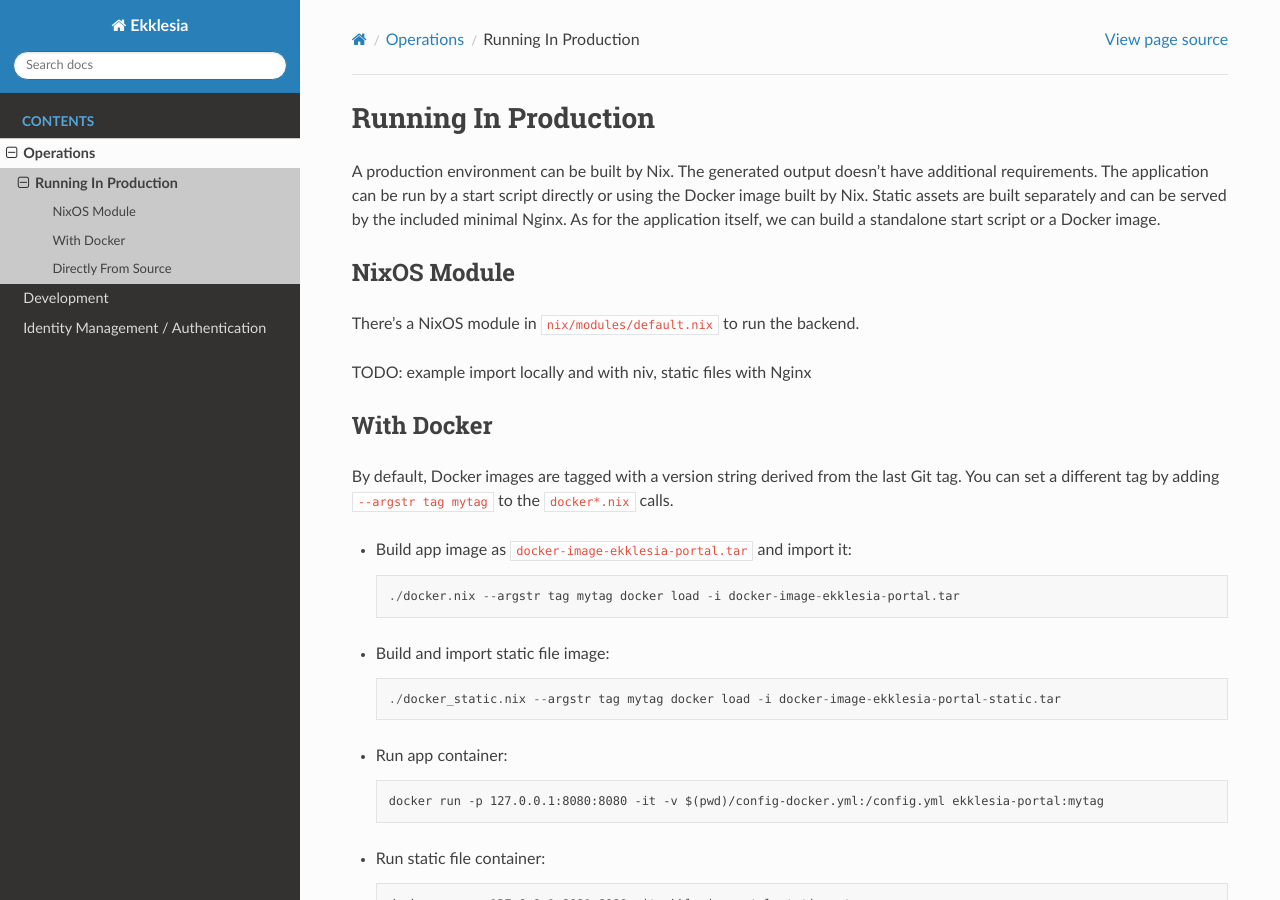
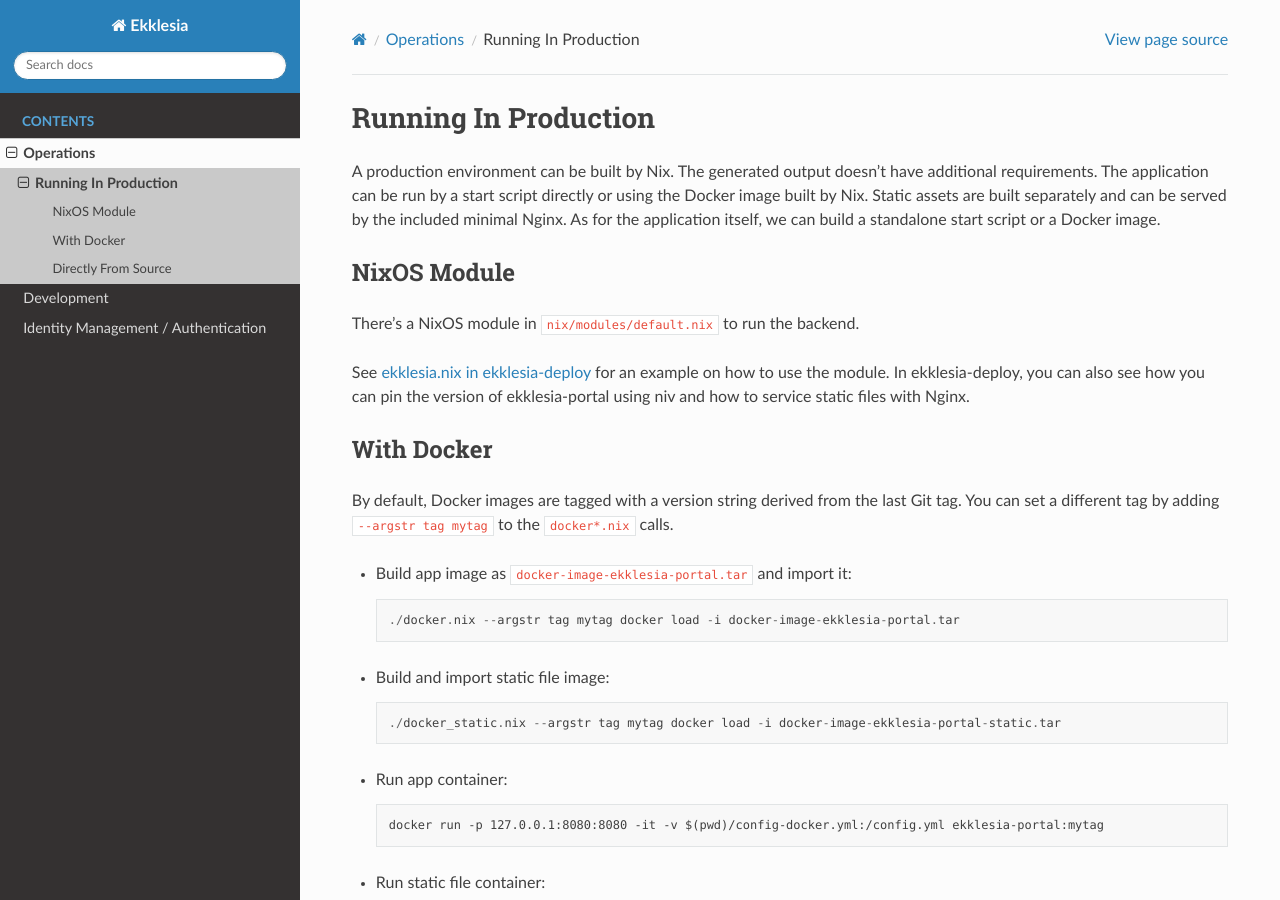
Before and after one commit to edemocracy/ekklesia, a Sphinx documentation site: the page built from docs/operations/running.md, in a window 1280 px wide and 900 px high. Built offline with Sphinx 7.4.7 and the Read the Docs theme 2.0.0, drawn with Linux system fonts in a browser that asks for light colours.

Commit message:
ops: link to ekklesia-deploy for an NixOS example

```diff
--- a/docs/operations/running.md
+++ b/docs/operations/running.md
@@ -13,7 +13,10 @@
 
 There's a NixOS module in {file}`nix/modules/default.nix` to run the backend.
 
-TODO: example import locally and with niv, static files with Nginx
+See [ekklesia.nix in ekklesia-deploy](https://github.com/edemocracy/ekklesia-deploy/blob/main/ekklesia.nix) for an
+example on how to use the module. In ekklesia-deploy, you can also see how
+you can pin the version of ekklesia-portal using niv and how to service
+static files with Nginx.
 
 ## With Docker
 
```
